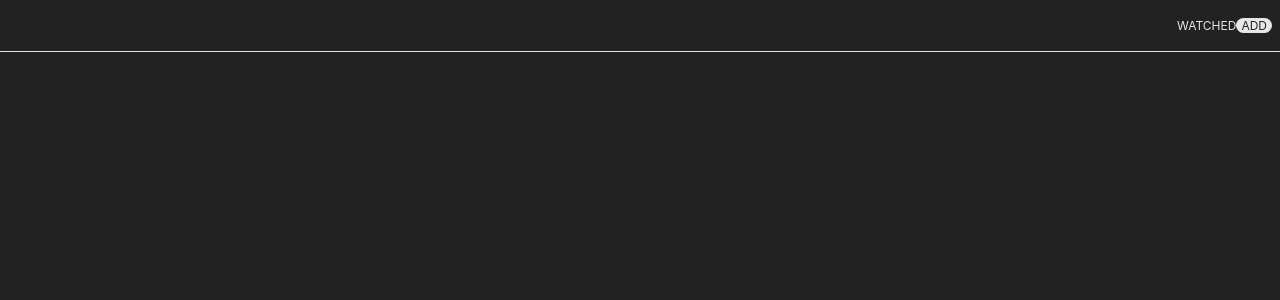
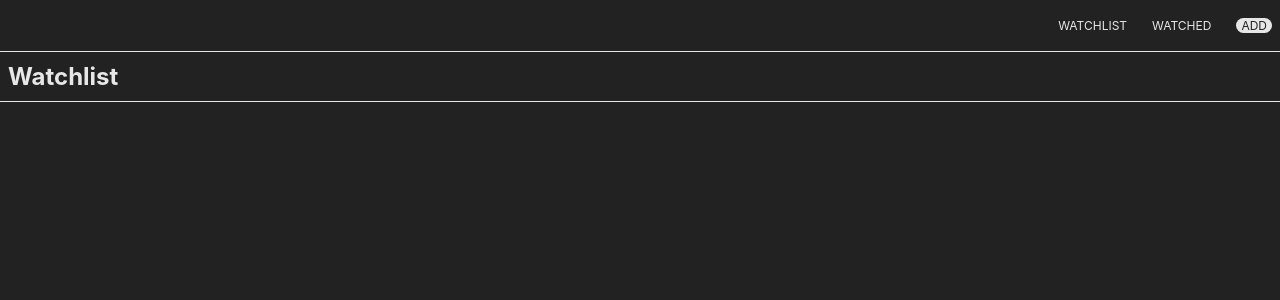
Before and after one commit to sashabb/movie-database-app, a React (Create React App) app: page /watchlist in a window 1280 px wide. Shown: the top 300 px of the page. Built offline with nearby package versions, Linux system fonts and the light colour scheme.

Commit message:
Update ts types

```diff
--- a/src/components/parts/ResultCard.tsx
+++ b/src/components/parts/ResultCard.tsx
@@ -4,10 +4,10 @@ import { Movie } from "../Add";
 
 const ResultCard = ({ result }: { result: Movie }) => {
   const { addToWatchlist, watchlist } = useContext(GlobalContext);
-  const storedMovie = watchlist.find((o: any) => o.id === result.id);
+  const storedMovie = watchlist.find((o: Movie) => o.id === result.id);
   const watchlistDisabled = storedMovie ? true : false;
   return (
-    <div className={"result-card"}>
+    <li className={"result-card"}>
       <div className={"image-wrapper"}>
         <div className={"aspectholder"}>
           {result?.poster_path && (
@@ -42,7 +42,7 @@ const ResultCard = ({ result }: { result: Movie }) => {
           <p>{result.vote_average}</p>
         </div>
       </div>
-    </div>
+    </li>
   );
 };
 
--- a/src/components/parts/Watchlist.tsx
+++ b/src/components/parts/Watchlist.tsx
@@ -1,5 +1,27 @@
+import { useContext } from "react";
+import { GlobalContext } from "../../context/GlobalState";
+import { Movie } from "../Add";
+import ResultCard from "./ResultCard";
+
 const Watchlist = () => {
-  return <div></div>;
+  const { watchlist } = useContext(GlobalContext);
+  console.log(watchlist);
+
+  return (
+    <div>
+      <div className={"watchlist-header"}>
+        <h1>Watchlist</h1>
+      </div>
+
+      {watchlist && watchlist.length > 0 && (
+        <ul>
+          {watchlist.map((movie: Movie, i: number) => {
+            return <ResultCard key={i} result={movie} />;
+          })}
+        </ul>
+      )}
+    </div>
+  );
 };
 
 export default Watchlist;
--- a/src/components/site/Header.tsx
+++ b/src/components/site/Header.tsx
@@ -4,6 +4,9 @@ const Header = () => {
   return (
     <header>
       <ul>
+        <li>
+          <Link to={"/watchlist"}>Watchlist</Link>
+        </li>
         <li>
           <Link to={"/watched"}>Watched</Link>
         </li>
--- a/src/context/GlobalState.tsx
+++ b/src/context/GlobalState.tsx
@@ -1,4 +1,3 @@
-import { stat } from "fs";
 import { createContext, useEffect, useReducer } from "react";
 import { Movie } from "../components/Add";
 import AppReducer from "./AppReducer";
@@ -39,7 +38,7 @@ export const GlobalProvider = (props: any) => {
         addToWatchlist,
       }}
     >
-      {props.children}
+      {props?.children}
     </GlobalContext.Provider>
   );
 };
--- a/src/index.css
+++ b/src/index.css
@@ -135,6 +135,9 @@ header ul {
 header ul li {
   list-style-type: none;
 }
+header ul li:not(:last-of-type) {
+  margin-right: 25px;
+}
 
 .add-btn {
   background-color: var(--color);
@@ -167,3 +170,8 @@ header ul li {
   justify-content: space-between;
   height: 100%;
 }
+
+.watchlist-header {
+  padding: 10px 8px;
+  border-bottom: 1px solid var(--color);
+}
```
